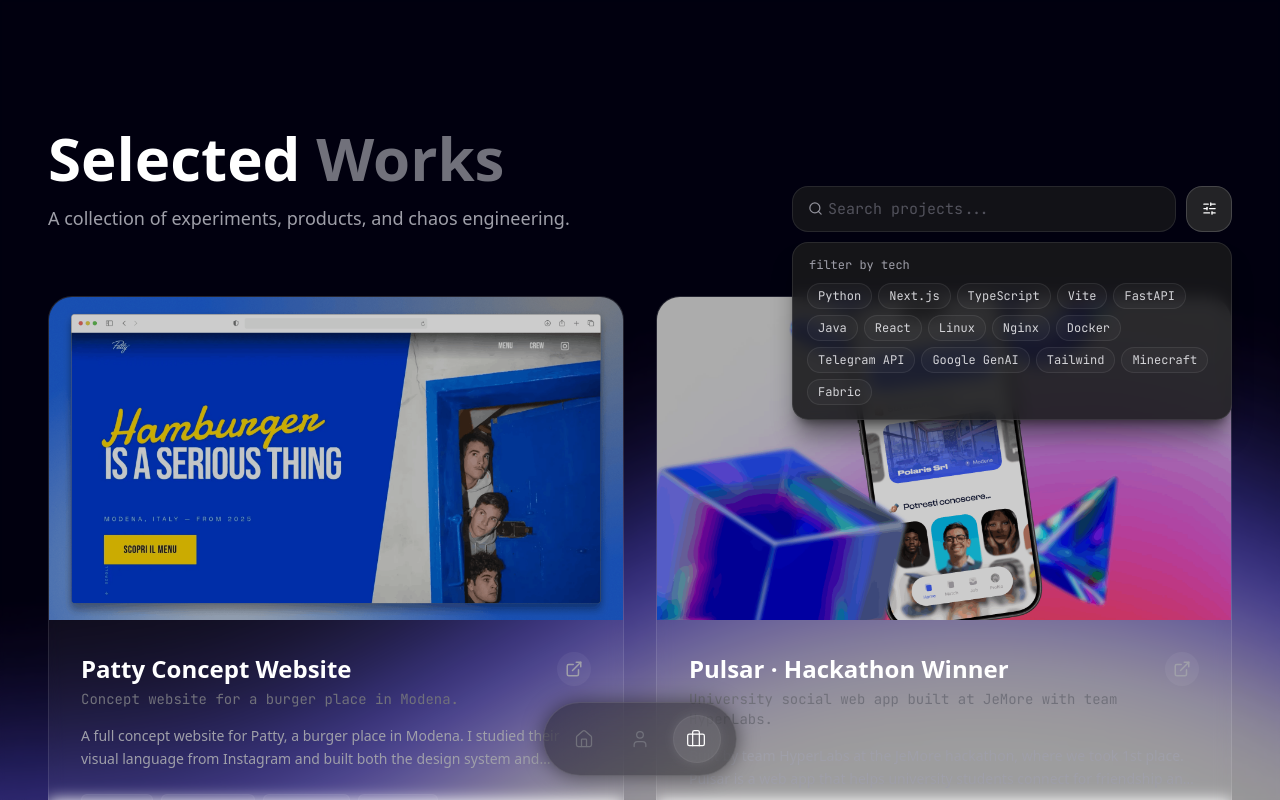
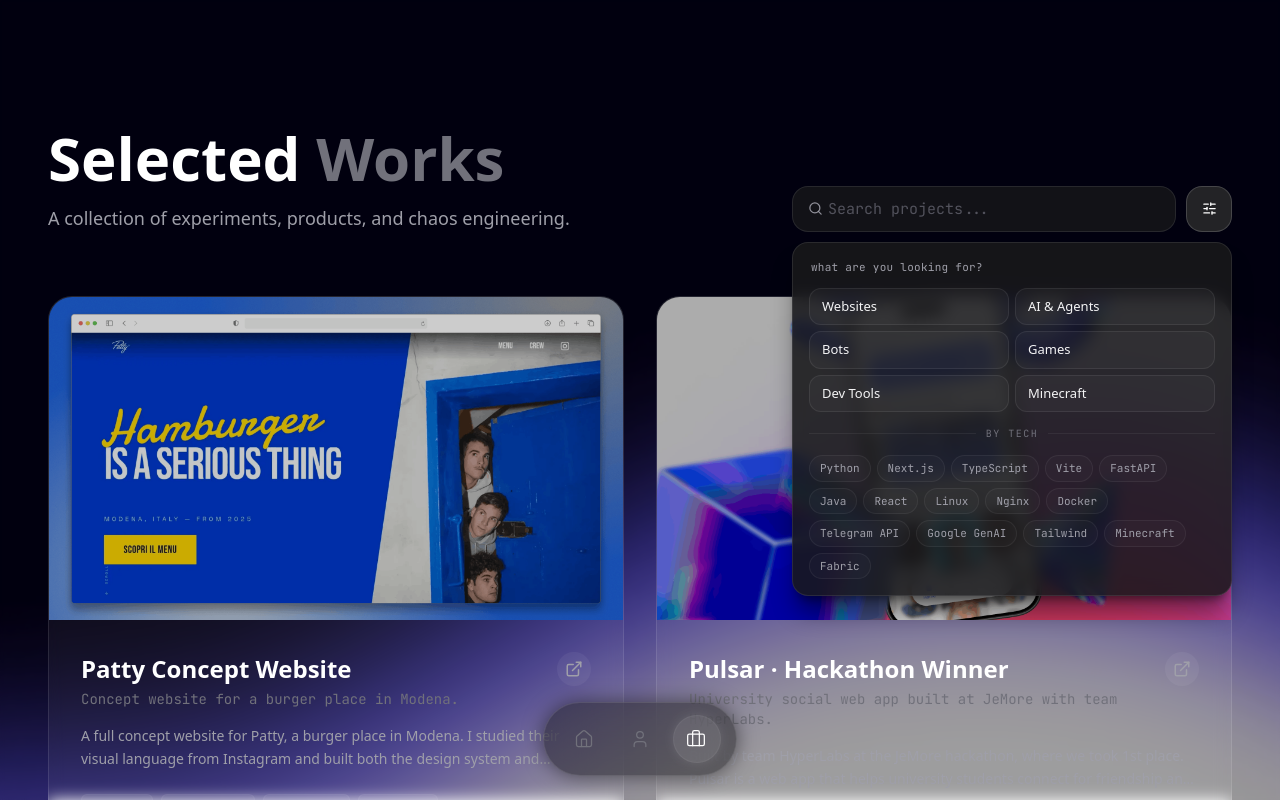
Before and after one commit to emqnuele/portfolio, a Next.js app: page /projects in a window 1280 px wide. Both pictures are taken after a click on the button "Toggle filters". Shown: the top 800 px of the page. Built offline with nearby package versions, Linux system fonts and the light colour scheme.

Commit message:
add category filters alongside tech

```diff
--- a/src/app/projects/page.tsx
+++ b/src/app/projects/page.tsx
@@ -2,7 +2,7 @@
 
 import { Suspense, useState, useMemo } from "react";
 import { motion } from "framer-motion";
-import { projects } from "@/data/portfolio";
+import { projects, allCategories } from "@/data/portfolio";
 import ProjectsGrid from "@/components/ui/ProjectsGrid";
 import ProjectSearch from "@/components/ui/ProjectSearch";
 
@@ -18,6 +18,7 @@ const allTags = (() => {
 
 export default function ProjectsPage() {
     const [searchQuery, setSearchQuery] = useState("");
+    const [activeCategories, setActiveCategories] = useState<string[]>([]);
     const [activeFilters, setActiveFilters] = useState<string[]>([]);
 
     const filteredProjects = useMemo(() => {
@@ -28,7 +29,14 @@ export default function ProjectsPage() {
             result = result.filter(p =>
                 p.title.toLowerCase().includes(q) ||
                 p.tagline.toLowerCase().includes(q) ||
-                p.stack.some(t => t.toLowerCase().includes(q))
+                p.stack.some(t => t.toLowerCase().includes(q)) ||
+                p.categories.some(c => c.toLowerCase().includes(q))
+            );
+        }
+
+        if (activeCategories.length > 0) {
+            result = result.filter(p =>
+                activeCategories.some(c => p.categories.includes(c))
             );
         }
 
@@ -39,12 +47,23 @@ export default function ProjectsPage() {
         }
 
         return result;
-    }, [searchQuery, activeFilters]);
+    }, [searchQuery, activeCategories, activeFilters]);
+
+    const toggleCategory = (cat: string) => {
+        setActiveCategories(prev =>
+            prev.includes(cat) ? prev.filter(c => c !== cat) : [...prev, cat]
+        );
+    };
 
     const toggleFilter = (tag: string) => {
         setActiveFilters(prev =>
             prev.includes(tag) ? prev.filter(t => t !== tag) : [...prev, tag]
         );
+    };
+
+    const clearAll = () => {
+        setActiveCategories([]);
+        setActiveFilters([]);
     };
 
     return (
@@ -74,18 +93,21 @@ export default function ProjectsPage() {
                     {/* Search + filters */}
                     <ProjectSearch
                         allTags={allTags}
+                        allCategories={allCategories as unknown as string[]}
                         searchQuery={searchQuery}
+                        activeCategories={activeCategories}
                         activeFilters={activeFilters}
                         onSearchChange={setSearchQuery}
+                        onCategoryToggle={toggleCategory}
                         onFilterToggle={toggleFilter}
-                        onClearFilters={() => setActiveFilters([])}
+                        onClearFilters={clearAll}
                     />
                 </div>
 
                 <Suspense fallback={null}>
                     <ProjectsGrid
                         projects={filteredProjects}
-                        filterKey={searchQuery + activeFilters.join(",")}
+                        filterKey={searchQuery + activeCategories.join(",") + activeFilters.join(",")}
                     />
                 </Suspense>
             </div>
--- a/src/components/ui/ProjectSearch.tsx
+++ b/src/components/ui/ProjectSearch.tsx
@@ -7,23 +7,33 @@ import AnimatedInput from "@/components/ui/AnimatedInput";
 
 interface ProjectSearchProps {
     allTags: string[];
+    allCategories: string[];
     searchQuery: string;
+    activeCategories: string[];
     activeFilters: string[];
     onSearchChange: (query: string) => void;
+    onCategoryToggle: (cat: string) => void;
     onFilterToggle: (tag: string) => void;
     onClearFilters: () => void;
 }
 
+const EASE = [0.22, 1, 0.36, 1] as const;
+
 export default function ProjectSearch({
     allTags,
+    allCategories,
     searchQuery,
+    activeCategories,
     activeFilters,
     onSearchChange,
+    onCategoryToggle,
     onFilterToggle,
     onClearFilters,
 }: ProjectSearchProps) {
     const containerRef = useRef<HTMLDivElement>(null);
     const [panelOpen, setPanelOpen] = useState(false);
+
+    const totalActive = activeCategories.length + activeFilters.length;
 
     // close panel on outside click
     useEffect(() => {
@@ -41,7 +51,7 @@ export default function ProjectSearch({
             ref={containerRef}
             initial={{ opacity: 0, x: 20 }}
             animate={{ opacity: 1, x: 0 }}
-            transition={{ duration: 0.6, delay: 0.2, ease: [0.22, 1, 0.36, 1] }}
+            transition={{ duration: 0.6, delay: 0.2, ease: EASE }}
             className="relative flex gap-2.5 w-full md:max-w-[440px]"
         >
             {/* Search bar */}
@@ -83,14 +93,14 @@ export default function ProjectSearch({
                 onClick={() => setPanelOpen(!panelOpen)}
                 aria-label="Toggle filters"
                 className={`relative flex-shrink-0 flex items-center justify-center w-[46px] rounded-2xl border transition-all duration-200 ${
-                    panelOpen || activeFilters.length > 0
+                    panelOpen || totalActive > 0
                         ? "bg-zinc-800/90 border-white/[0.16] text-white"
                         : "bg-zinc-900/75 border-white/[0.09] text-zinc-400 hover:text-zinc-200 hover:border-white/[0.14]"
                 }`}
             >
                 <SlidersHorizontal size={15} />
                 <AnimatePresence>
-                    {activeFilters.length > 0 && (
+                    {totalActive > 0 && (
                         <motion.span
                             initial={{ scale: 0 }}
                             animate={{ scale: 1 }}
@@ -98,7 +108,7 @@ export default function ProjectSearch({
                             transition={{ type: "spring", stiffness: 300, damping: 20 }}
                             className="absolute -top-1.5 -right-1.5 w-4 h-4 rounded-full bg-white text-black text-[9px] font-bold flex items-center justify-center leading-none"
                         >
-                            {activeFilters.length}
+                            {totalActive}
                         </motion.span>
                     )}
                 </AnimatePresence>
@@ -111,20 +121,20 @@ export default function ProjectSearch({
                         initial={{ opacity: 0, y: -6, scale: 0.97 }}
                         animate={{ opacity: 1, y: 0, scale: 1 }}
                         exit={{ opacity: 0, y: -6, scale: 0.97 }}
-                        transition={{ duration: 0.2, ease: [0.22, 1, 0.36, 1] }}
-                        className="absolute top-[calc(100%+10px)] left-0 right-0 z-50 rounded-2xl bg-zinc-900/88 backdrop-blur-sm border border-white/[0.09] p-3.5 shadow-xl shadow-black/45"
+                        transition={{ duration: 0.22, ease: EASE }}
+                        className="absolute top-[calc(100%+10px)] left-0 right-0 z-50 rounded-2xl bg-zinc-900/88 backdrop-blur-sm border border-white/[0.09] p-4 shadow-xl shadow-black/45"
                     >
                         {/* Panel header */}
-                        <div className="flex items-center justify-between mb-2.5 px-0.5">
-                            <span className="text-xs font-mono text-zinc-400">filter by tech</span>
+                        <div className="flex items-center justify-between mb-3 px-0.5">
+                            <span className="text-[11px] font-mono text-zinc-400 tracking-wide">what are you looking for?</span>
                             <AnimatePresence>
-                                {activeFilters.length > 0 && (
+                                {totalActive > 0 && (
                                     <motion.button
                                         initial={{ opacity: 0 }}
                                         animate={{ opacity: 1 }}
                                         exit={{ opacity: 0 }}
                                         onClick={onClearFilters}
-                                        className="text-xs font-mono text-zinc-400 hover:text-white transition-colors"
+                                        className="text-[11px] font-mono text-zinc-400 hover:text-white transition-colors"
                                     >
                                         clear
                                     </motion.button>
@@ -132,20 +142,56 @@ export default function ProjectSearch({
                             </AnimatePresence>
                         </div>
 
-                        {/* Chips */}
+                        {/* Category chips — primary, bigger, approachable */}
+                        <div className="grid grid-cols-2 gap-1.5">
+                            {allCategories.map((cat, i) => {
+                                const isActive = activeCategories.includes(cat);
+                                return (
+                                    <motion.button
+                                        key={cat}
+                                        initial={{ opacity: 0, y: 4 }}
+                                        animate={{ opacity: 1, y: 0 }}
+                                        transition={{ duration: 0.25, delay: 0.04 + i * 0.025, ease: EASE }}
+                                        whileHover={{ y: -1 }}
+                                        whileTap={{ scale: 0.97 }}
+                                        onClick={() => onCategoryToggle(cat)}
+                                        className={`relative px-3 py-2 rounded-xl text-[13px] font-medium border transition-colors duration-200 text-left ${
+                                            isActive
+                                                ? "bg-white text-black border-white shadow-[0_0_0_1px_rgba(255,255,255,0.08),0_6px_18px_-8px_rgba(255,255,255,0.3)]"
+                                                : "bg-white/[0.03] border-white/[0.08] text-zinc-100 hover:bg-white/[0.07] hover:border-white/[0.16]"
+                                        }`}
+                                    >
+                                        {cat}
+                                    </motion.button>
+                                );
+                            })}
+                        </div>
+
+                        {/* Divider with label */}
+                        <div className="relative flex items-center my-3.5">
+                            <div className="flex-1 h-px bg-white/[0.06]" />
+                            <span className="px-2.5 text-[10px] font-mono text-zinc-500 tracking-[0.15em] uppercase">by tech</span>
+                            <div className="flex-1 h-px bg-white/[0.06]" />
+                        </div>
+
+                        {/* Tech chips — secondary, thin pills */}
                         <div className="flex flex-wrap gap-1.5">
-                            {allTags.map((tag) => {
+                            {allTags.map((tag, i) => {
                                 const isActive = activeFilters.includes(tag);
+                                const delay = 0.04 + allCategories.length * 0.025 + i * 0.015;
                                 return (
                                     <motion.button
                                         key={tag}
+                                        initial={{ opacity: 0, y: 4 }}
+                                        animate={{ opacity: 1, y: 0 }}
+                                        transition={{ duration: 0.22, delay, ease: EASE }}
                                         whileHover={{ scale: 1.05 }}
                                         whileTap={{ scale: 0.95 }}
                                         onClick={() => onFilterToggle(tag)}
-                                        className={`px-2.5 py-1 rounded-full text-xs font-mono border transition-all duration-150 ${
+                                        className={`px-2.5 py-1 rounded-full text-[11px] font-mono border transition-all duration-150 ${
                                             isActive
                                                 ? "bg-white/[0.11] border-white/[0.16] text-white"
-                                                : "bg-white/[0.03] border-white/[0.08] text-zinc-300 hover:text-zinc-100 hover:bg-white/[0.06] hover:border-white/[0.13]"
+                                                : "bg-white/[0.02] border-white/[0.06] text-zinc-400 hover:text-zinc-100 hover:bg-white/[0.06] hover:border-white/[0.12]"
                                         }`}
                                     >
                                         {tag}
--- a/src/data/portfolio.ts
+++ b/src/data/portfolio.ts
@@ -6,12 +6,22 @@ export interface Project {
     image: string;
     status: string;
     stack: string[];
+    categories: string[];
     links: { label: string; href: string }[];
     accent: string;
     // Extra media for modal
     images?: string[];
     videos?: string[];
 }
+
+export const allCategories = [
+    'Websites',
+    'AI & Agents',
+    'Bots',
+    'Games',
+    'Dev Tools',
+    'Minecraft',
+] as const;
 
 export interface ProjectMediaItem {
     type: 'image' | 'video';
@@ -48,6 +58,7 @@ export const projects: Project[] = [
         image: '/projects/new_patty.png',
         status: 'concept / 2026',
         stack: ['Next.js', 'TypeScript', 'UI Design', 'Frontend'],
+        categories: ['Websites'],
         links: [{ label: 'live', href: 'https://patty.emqnuele.dev' }],
         accent: '30, 78, 215'
     },
@@ -59,6 +70,7 @@ export const projects: Project[] = [
         image: '/projects/pulsar-linkedin2_compressed.png',
         status: 'winner / 2026',
         stack: ['Next.js', 'TypeScript', 'Product Design', 'UX', 'Hackathon'],
+        categories: ['Websites'],
         links: [{ label: 'live', href: 'https://pulsar.emqnuele.dev' }],
         accent: '82, 128, 255',
         images: ['/projects/pulsar-linkedin2_compressed.png', '/projects/pulsar-match.webp', '/projects/pulsar-home.webp']
@@ -71,6 +83,7 @@ export const projects: Project[] = [
         image: '/projects/new_projectbea.png',
         status: 'live',
         stack: ['Python', 'JavaScript', 'AI', 'FastAPI', 'RAG', 'Java', 'React'],
+        categories: ['AI & Agents', 'Minecraft'],
         links: [{ label: 'github', href: 'https://github.com/emqnuele/projectBEA' }, { label: 'live', href: 'https://projectbea.emqnuele.dev' }],
         accent: '220, 174, 255',
         videos: [
@@ -87,6 +100,7 @@ export const projects: Project[] = [
         image: '/projects/quicklanding.png',
         status: 'client / 2026',
         stack: ['Python', 'FastAPI', 'AI Agents', 'Linux', 'Nginx', 'Next.js'],
+        categories: ['AI & Agents', 'Websites'],
         links: [],
         accent: '255, 143, 178'
     },
@@ -98,6 +112,7 @@ export const projects: Project[] = [
         image: '/projects/omni.png',
         status: '2026',
         stack: ['Next.js','HLS Streaming', 'Deno Deploy', 'PostgreSQL', 'Docker', 'Nginx', 'Cloudflare', 'Caching'],
+        categories: ['Websites'],
         links: [],
         accent: '255, 143, 178'
     },
@@ -109,6 +124,7 @@ export const projects: Project[] = [
         image: '/projects/danilo.png',
         status: 'prod / 2025',
         stack: ['Python', 'Telegram API', 'Linux', 'Docker'],
+        categories: ['Bots', 'Dev Tools'],
         links: [],
         accent: '255, 122, 214'
     },
@@ -120,6 +136,7 @@ export const projects: Project[] = [
         image: '/projects/finqua.png',
         status: 'live / 2025',
         stack: ['Python', 'Telegram API', 'Google GenAI'],
+        categories: ['Bots', 'AI & Agents'],
         links: [{ label: 'github', href: 'https://github.com/emqnuele/humanlike-telegram-bot' }],
         accent: '255, 143, 178'
     },
@@ -131,6 +148,7 @@ export const projects: Project[] = [
         image: '/projects/new_minesweeper.png',
         status: 'prod / 2025',
         stack: ['React', 'TypeScript', 'Vite'],
+        categories: ['Games'],
         links: [
             { label: 'github', href: 'https://github.com/emqnuele/Minesweeper' },
             { label: 'live', href: 'https://minesweeper.emqnuele.dev/' }
@@ -145,6 +163,7 @@ export const projects: Project[] = [
         image: '/projects/new_converter.png',
         status: 'prod / 2026',
         stack: ['Python', 'FastAPI', 'FFmpeg', 'Pillow', 'Vite', 'Uvicorn'],
+        categories: ['Dev Tools'],
         links: [
             { label: 'github', href: 'https://github.com/emqnuele/AllConverter' },
             { label: 'live', href: 'https://allconverter.emqnuele.dev/' }
@@ -159,6 +178,7 @@ export const projects: Project[] = [
         image: '/projects/new_clicker.png',
         status: 'beta / 2025',
         stack: ['React', 'TypeScript', 'Vite'],
+        categories: ['Games'],
         links: [{ label: 'live', href: 'https://click.gecowave.top/' }],
         accent: '220, 174, 255'
     },
@@ -170,6 +190,7 @@ export const projects: Project[] = [
         image: '/projects/new_gecowave.png',
         status: 'beta / 2025',
         stack: ['Vite', 'TypeScript', 'Tailwind'],
+        categories: ['Websites'],
         links: [{ label: 'live', href: 'https://gecowave.top/' }],
         accent: '220, 174, 255'
     },
@@ -181,6 +202,7 @@ export const projects: Project[] = [
         image: '/projects/insta.png',
         status: 'prod / 2025',
         stack: ['Python', 'instagrapi', 'Google GenAI'],
+        categories: ['Bots', 'AI & Agents'],
         links: [{ label: 'github', href: 'https://github.com/emqnuele/insta-bot' }],
         accent: '255, 122, 214'
     },
@@ -192,6 +214,7 @@ export const projects: Project[] = [
         image: '/projects/new_portfolio.png',
         status: 'live',
         stack: ['Next.js', 'Tailwind', 'Framer Motion'],
+        categories: ['Websites'],
         links: [{ label: 'github', href: 'https://github.com/emqnuele/portfolio' }, { label: 'live', href: 'https://emanuelefaraci.com/' }],
         accent: '220, 174, 255'
     },
@@ -203,6 +226,7 @@ export const projects: Project[] = [
         image: '/projects/scraper.png',
         status: 'beta / 2025',
         stack: ['Python', 'BeautifulSoup', 'Requests'],
+        categories: ['Dev Tools'],
         links: [{ label: 'github', href: 'https://github.com/emqnuele/webscraper' }],
         accent: '125, 255, 199'
     },
@@ -215,6 +239,7 @@ export const projects: Project[] = [
         image: '/projects/markolino.webp',
         status: 'beta / 2025',
         stack: ['Java', 'Minecraft', 'Paper', 'Fabric'],
+        categories: ['Minecraft', 'Games'],
         links: [{ label: 'github', href: 'https://modrinth.com/plugin/markolino-chaos' }],
         accent: '255, 122, 122'
     },
@@ -226,6 +251,7 @@ export const projects: Project[] = [
         image: '/projects/quick-resource-packs.png',
         status: 'live on modrinth',
         stack: ['Java', 'Minecraft', 'Fabric'],
+        categories: ['Minecraft'],
         links: [
             { label: 'github', href: 'https://github.com/emqnuele/quick-resource-pack' },
             { label: 'live', href: 'https://modrinth.com/mod/quick-resource-pack' }
```
